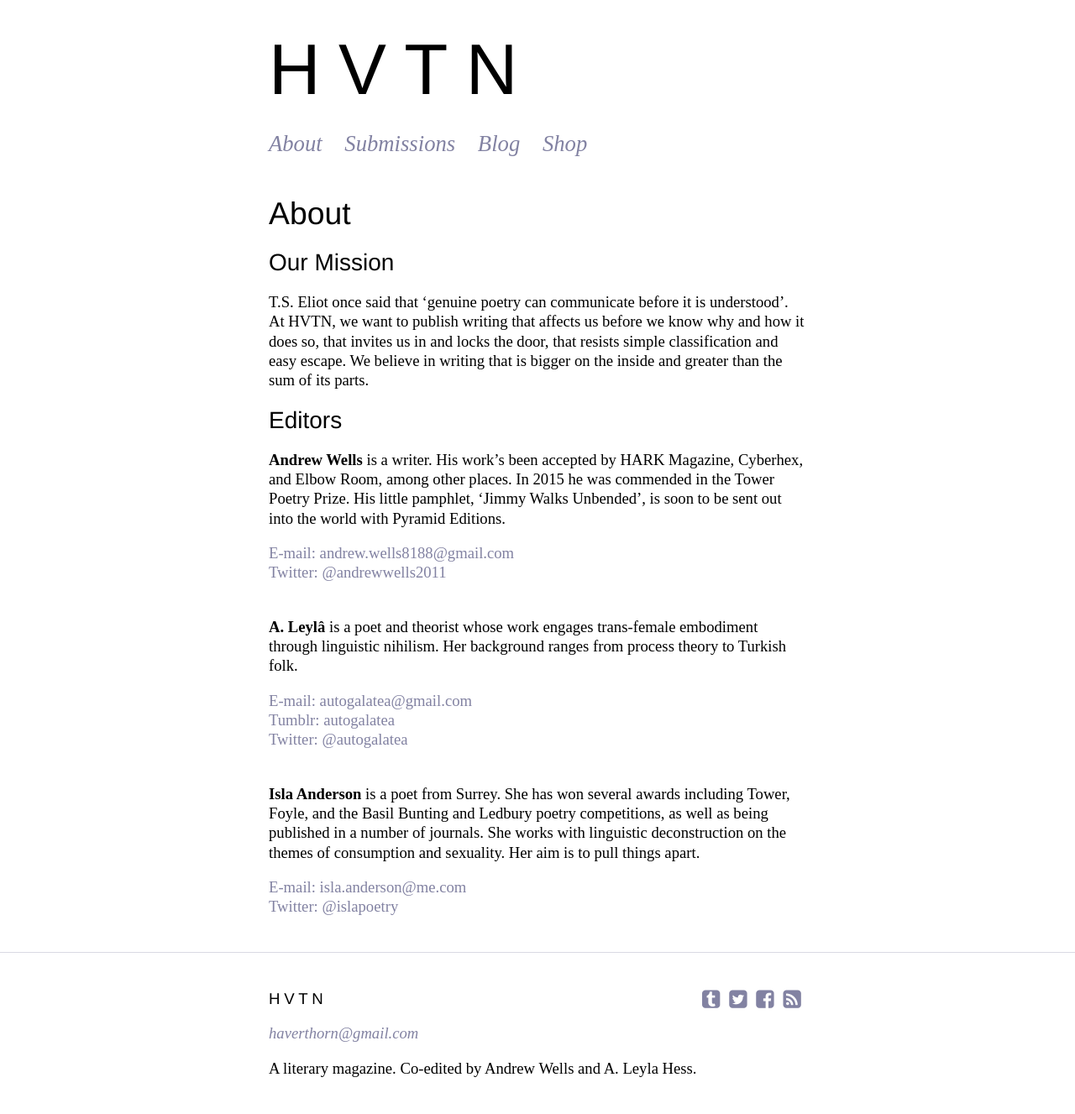
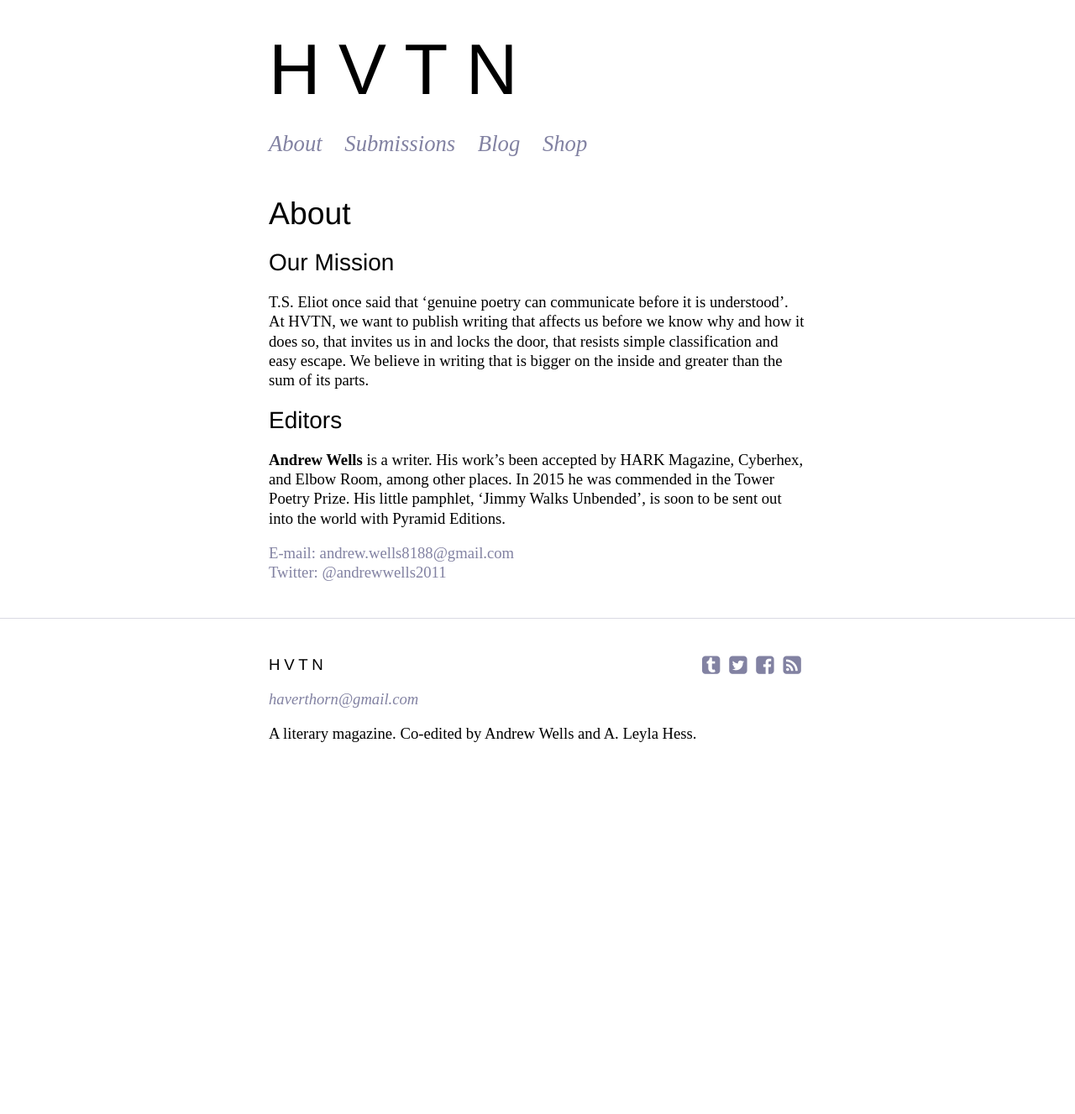
Before and after one commit to HVTN/hvtn.github.io, a Jekyll site: the page built from about.md, in a window 1280 px wide. Shown: the whole page at 84% size. Built offline with Jekyll 4.4.1, drawn with Linux system fonts in a browser that asks for light colours; nearby versions of some CDN libraries; after the commit the page ends 928 px from its top, so only the background shows below that.

Commit message:
Update about.md
removed leyla & isla biographies

```diff
--- a/about.md
+++ b/about.md
@@ -23,16 +23,3 @@ into the world with Pyramid Editions.
 
 [E-mail: andrew.wells8188@gmail.com](mailto:andrew.wells8188@gmail.com)<br/>
 [Twitter: @andrewwells2011](https://twitter.com/andrewwells2011){: target="_blank"}
-
-<br/>
-**A. Leylâ** is a poet and theorist whose work engages trans-female embodiment through linguistic nihilism. Her background ranges from process theory to Turkish folk.
-
-[E-mail: autogalatea@gmail.com](mailto:autogalatea@gmail.com)<br/>
-[Tumblr: autogalatea](http://autogalatea.tumblr.com/){: target="_blank"}<br/>
-[Twitter: @autogalatea](https://twitter.com/autogalatea){: target="_blank"}
-
-<br/>
-**Isla Anderson** is a poet from Surrey. She has won several awards including Tower, Foyle, and the Basil Bunting and Ledbury poetry competitions, as well as being published in a number of journals. She works with linguistic deconstruction on the themes of consumption and sexuality. Her aim is to pull things apart.
-
-[E-mail: isla.anderson@me.com](mailto:isla.anderson@me.com)<br/>
-[Twitter: @islapoetry](https://twitter.com/islapoetry){: target="_blank"}
```
